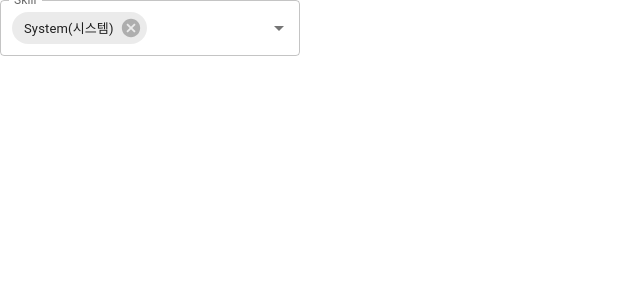
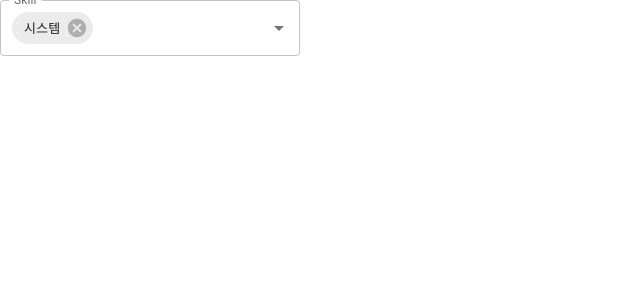
Before and after one commit to jaynamm/playground-react, a React (Create React App) app: page /mypage/myskill in a window 1280 px wide. Shown: the top 300 px of the page, without its empty margins (0-640 px from the left). Built offline with nearby package versions, Linux system fonts and the light colour scheme.

Commit message:
fix: 잘못들어간 스킬 이름 수정

```diff
--- a/src/components/Data/Skill.js
+++ b/src/components/Data/Skill.js
@@ -1,11 +1,11 @@
 const skill = [
   { title: 'BASH' },
-  { title: 'System(시스템)' },
+  { title: '시스템' },
   { title: 'SAP' },
   { title: 'ORCAD' },
   { title: 'RTL' },
   { title: 'SCRUM' },
-  { title: 'SEVER(서버)' },
+  { title: '서버' },
   { title: 'GIT' },
   { title: 'POWERBUILDER' },
   { title: 'SPRING BOOT' },
@@ -26,11 +26,11 @@ const skill = [
   { title: 'MATLAB' },
   { title: 'TRELLO' },
   { title: '검색 엔진' },
-  { title: 'NETWORK(네트워크)' },
+  { title: '네트워크' },
   { title: 'NGINX' },
   { title: 'XCODE' },
   { title: 'HILT' },
-  { title: 'HARDWARE(하드웨어)' },
+  { title: '하드웨어' },
   { title: 'GOOGLE' },
   { title: 'WEBMASTER TOOLS' },
   { title: '.NET' },
@@ -41,7 +41,7 @@ const skill = [
   { title: 'OPENCL' },
   { title: 'UBUNTU' },
   { title: 'POSTGRESQL' },
-  { title: 'SECURITY(보안)' },
+  { title: '보안' },
   { title: 'POWERSHELL' },
   { title: 'SCIKIT-LEARN' },
   { title: 'PYTORCH' },
@@ -113,7 +113,7 @@ const skill = [
   { title: 'MOBILE APP DESIGN' },
   { title: 'SAAS' },
   { title: 'ETHEREUM' },
-  { title: 'Deep LEARNING(딥 러닝)' },
+  { title: '딥 러닝' },
   { title: 'ADC' },
   { title: '데이터 수집' },
   { title: 'IIS' },
```
